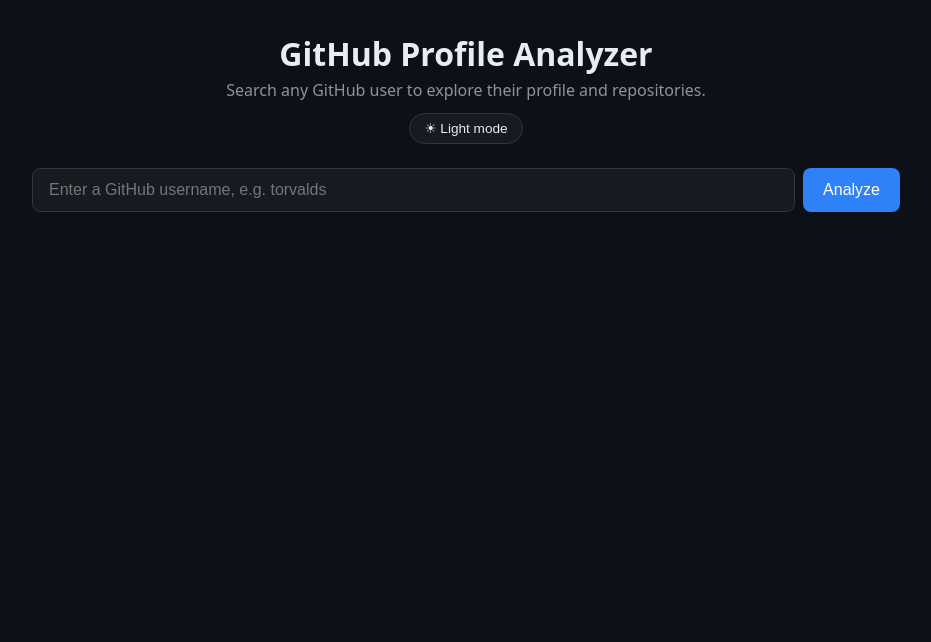
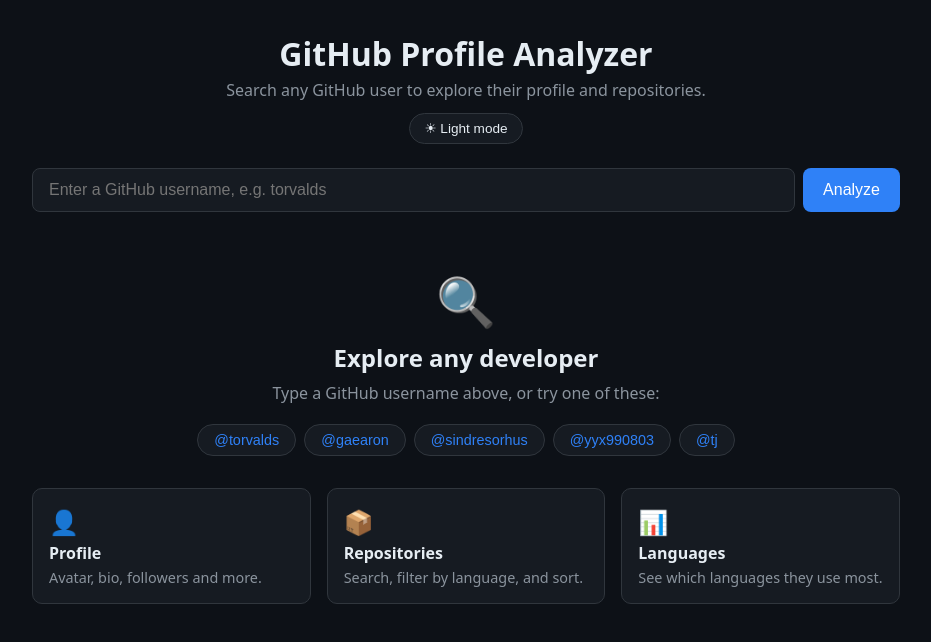
Before and after one commit to OC2427/github-profile-analyzer, a React (Vite) app: page / in a window 1280 px wide. Shown: the top 642 px of the page, without its empty margins (174-1105 px from the left). Built offline with nearby package versions, Linux system fonts and the light colour scheme; no server answers.

Commit message:
Add homepage empty state with example users

```diff
--- a/src/App.jsx
+++ b/src/App.jsx
@@ -8,6 +8,7 @@
 import LanguageChart from "./components/LanguageChart";
 import { fetchUser, fetchRepos } from "./api/github";
 import ThemeToggle from "./components/ThemeToggle";
+import EmptyState from "./components/EmptyState";
 
 export default function App() {
   const [user, setUser] = useState(null);
@@ -81,6 +82,8 @@
 
       <ErrorMessage message={error} />
       {loading && <Loader />}
+      {loading && <Loader />}
+      {!user && !loading && <EmptyState onPick={handleSearch} />}
       {user && <ProfileCard user={user} />}
       {user && <LanguageChart repos={repos} />}
 
--- /dev/null
+++ b/src/components/EmptyState.jsx
@@ -0,0 +1,37 @@
+const EXAMPLES = ["torvalds", "gaearon", "sindresorhus", "yyx990803", "tj"];
+
+const FEATURES = [
+  { icon: "👤", title: "Profile", text: "Avatar, bio, followers and more." },
+  { icon: "📦", title: "Repositories", text: "Search, filter by language, and sort." },
+  { icon: "📊", title: "Languages", text: "See which languages they use most." },
+];
+
+export default function EmptyState({ onPick }) {
+  return (
+    <section className="empty-state">
+      <div className="empty-icon">🔍</div>
+      <h2>Explore any developer</h2>
+      <p className="empty-sub">
+        Type a GitHub username above, or try one of these:
+      </p>
+
+      <div className="chips">
+        {EXAMPLES.map((name) => (
+          <button key={name} className="chip" onClick={() => onPick(name)}>
+            @{name}
+          </button>
+        ))}
+      </div>
+
+      <div className="feature-grid">
+        {FEATURES.map((f) => (
+          <div className="feature-card" key={f.title}>
+            <span className="feature-icon">{f.icon}</span>
+            <strong>{f.title}</strong>
+            <span>{f.text}</span>
+          </div>
+        ))}
+      </div>
+    </section>
+  );
+}
--- a/src/index.css
+++ b/src/index.css
@@ -204,3 +204,46 @@
   cursor: pointer;
 }
 .theme-toggle:hover { border-color: var(--accent); }
+.empty-state {
+  text-align: center;
+  padding: 2rem 0 1rem;
+}
+.empty-icon { font-size: 3rem; margin-bottom: 0.5rem; }
+.empty-state h2 { margin: 0 0 0.5rem; }
+.empty-sub { color: var(--muted); margin: 0 0 1.25rem; }
+
+.chips {
+  display: flex;
+  flex-wrap: wrap;
+  justify-content: center;
+  gap: 0.5rem;
+  margin-bottom: 2rem;
+}
+.chip {
+  padding: 0.45rem 1rem;
+  border-radius: 999px;
+  border: 1px solid var(--border);
+  background: var(--surface);
+  color: var(--accent);
+  font-size: 0.9rem;
+  cursor: pointer;
+}
+.chip:hover { border-color: var(--accent); }
+
+.feature-grid {
+  display: grid;
+  grid-template-columns: repeat(auto-fit, minmax(200px, 1fr));
+  gap: 1rem;
+  text-align: left;
+}
+.feature-card {
+  display: flex;
+  flex-direction: column;
+  gap: 0.25rem;
+  background: var(--surface);
+  border: 1px solid var(--border);
+  border-radius: 10px;
+  padding: 1rem;
+}
+.feature-card span:last-child { color: var(--muted); font-size: 0.9rem; }
+.feature-icon { font-size: 1.5rem; }
```
